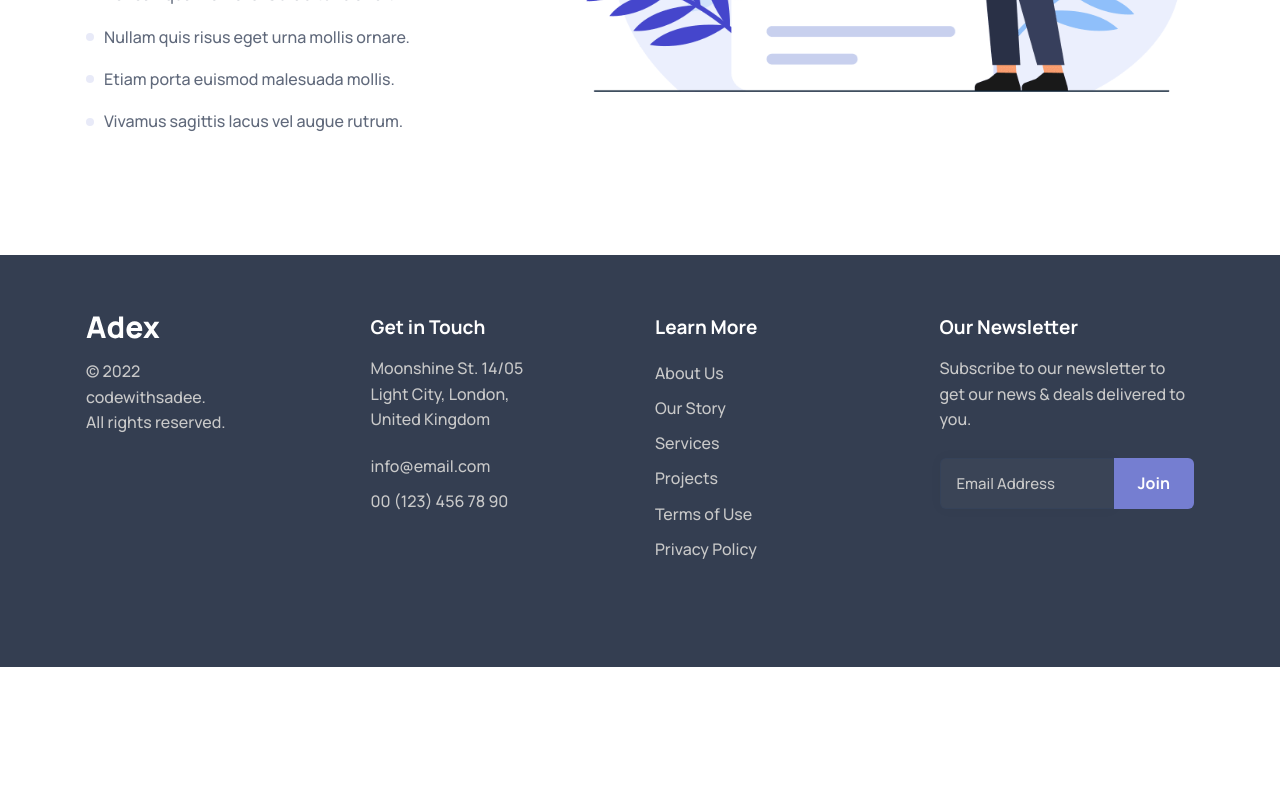
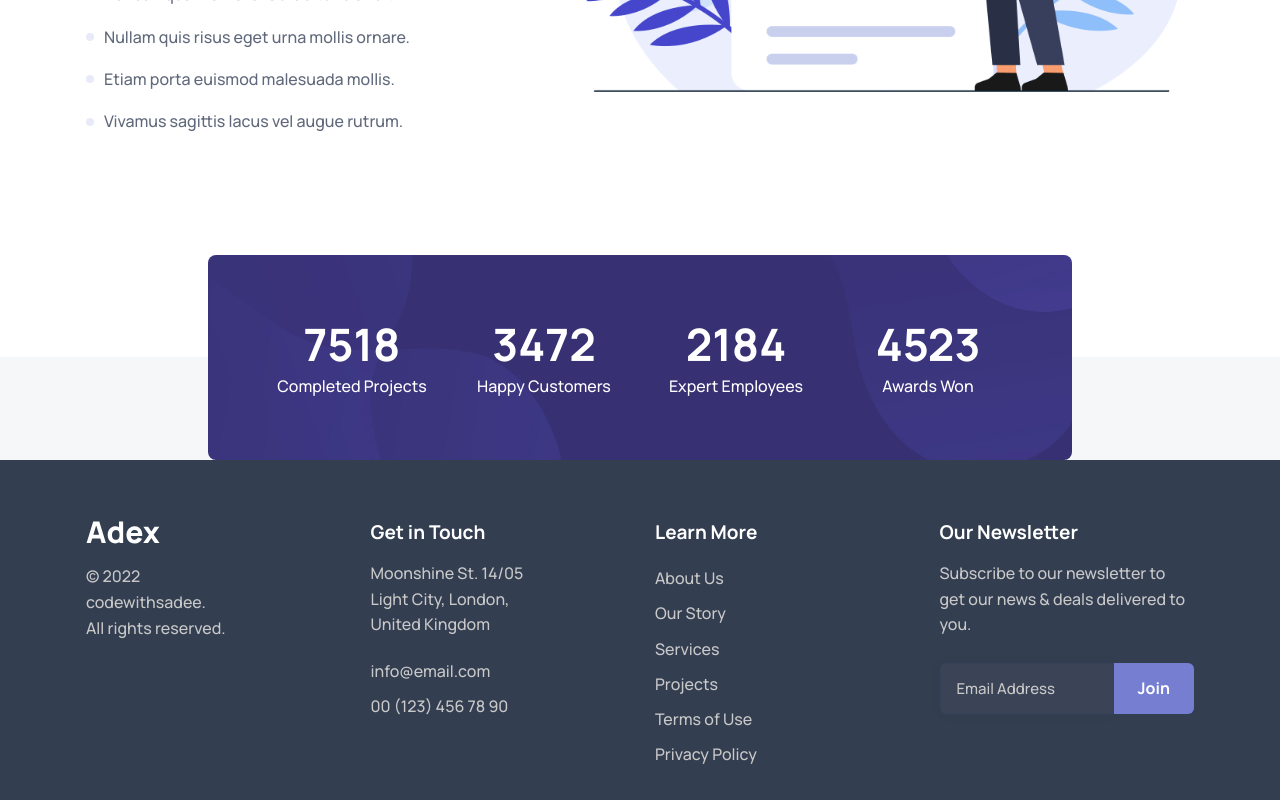
Before and after one commit to m03001215/service, a Next.js app: page / in a window 1280 px wide. Shown: the part 2459-3259 px from the top of the page. Before the commit the page ends 3126 px from the top, so only its background shows below. Built offline with nearby package versions, Linux system fonts and the light colour scheme.

Commit message:
add stat section

```diff
--- a/src/app/page.tsx
+++ b/src/app/page.tsx
@@ -4,6 +4,7 @@ import HeroSection from '@/components/sections/home/HeroSection';
 import ServiceSection from '@/components/sections/home/ServiceSection';
 import AboutSection from '@/components/sections/home/AboutSection';
 import FeatureSection from '@/components/sections/home/FeatureSection';
+import StatSection from '@/components/sections/home/StatSection';
 
 export const metadata: Metadata = {
   title: 'Adex • Digital Product Studio',
@@ -25,6 +26,7 @@ export default function Home() {
         <ServiceSection />
         <AboutSection />
         <FeatureSection />
+        <StatSection />
       </article>
     </Layout>
   );
--- /dev/null
+++ b/src/components/sections/home/StatSection.scss
@@ -0,0 +1,33 @@
+@import '../../../styles/variables';
+@import '../../../styles/mixins';
+
+.stats {
+  background-image: linear-gradient(to bottom, $white 50%, $cultured 50%);
+
+  @include desktop-up {
+    .container {
+      max-width: 70%;
+    }
+  }
+}
+
+.stats-card {
+  display: grid;
+  grid-template-columns: 1fr 1fr;
+  text-align: center;
+  gap: 36px 24px;
+  padding: 45px 30px;
+  border-radius: $radius-8;
+
+  .card-text > * {
+    color: $white;
+  }
+
+  @include laptop-up {
+    grid-template-columns: repeat(4, 1fr);
+  }
+
+  @include desktop-up {
+    padding: 60px;
+  }
+}
--- /dev/null
+++ b/src/components/sections/home/StatSection.tsx
@@ -0,0 +1,50 @@
+'use client';
+
+import './StatSection.scss';
+
+const StatSection = () => {
+  return (
+    <section className="stats" aria-label="our stats">
+      <div className="container">
+        <ul
+          className="stats-card has-bg-image"
+          style={{ backgroundImage: "url('./assets/images/stats-bg.jpg')" }}
+        >
+          <li>
+            <p className="card-text">
+              <span className="h1">7518</span>
+
+              <span className="span">Completed Projects</span>
+            </p>
+          </li>
+
+          <li>
+            <p className="card-text">
+              <span className="h1">3472</span>
+
+              <span className="span">Happy Customers</span>
+            </p>
+          </li>
+
+          <li>
+            <p className="card-text">
+              <span className="h1">2184</span>
+
+              <span className="span">Expert Employees</span>
+            </p>
+          </li>
+
+          <li>
+            <p className="card-text">
+              <span className="h1">4523</span>
+
+              <span className="span">Awards Won</span>
+            </p>
+          </li>
+        </ul>
+      </div>
+    </section>
+  );
+};
+
+export default StatSection;
```
